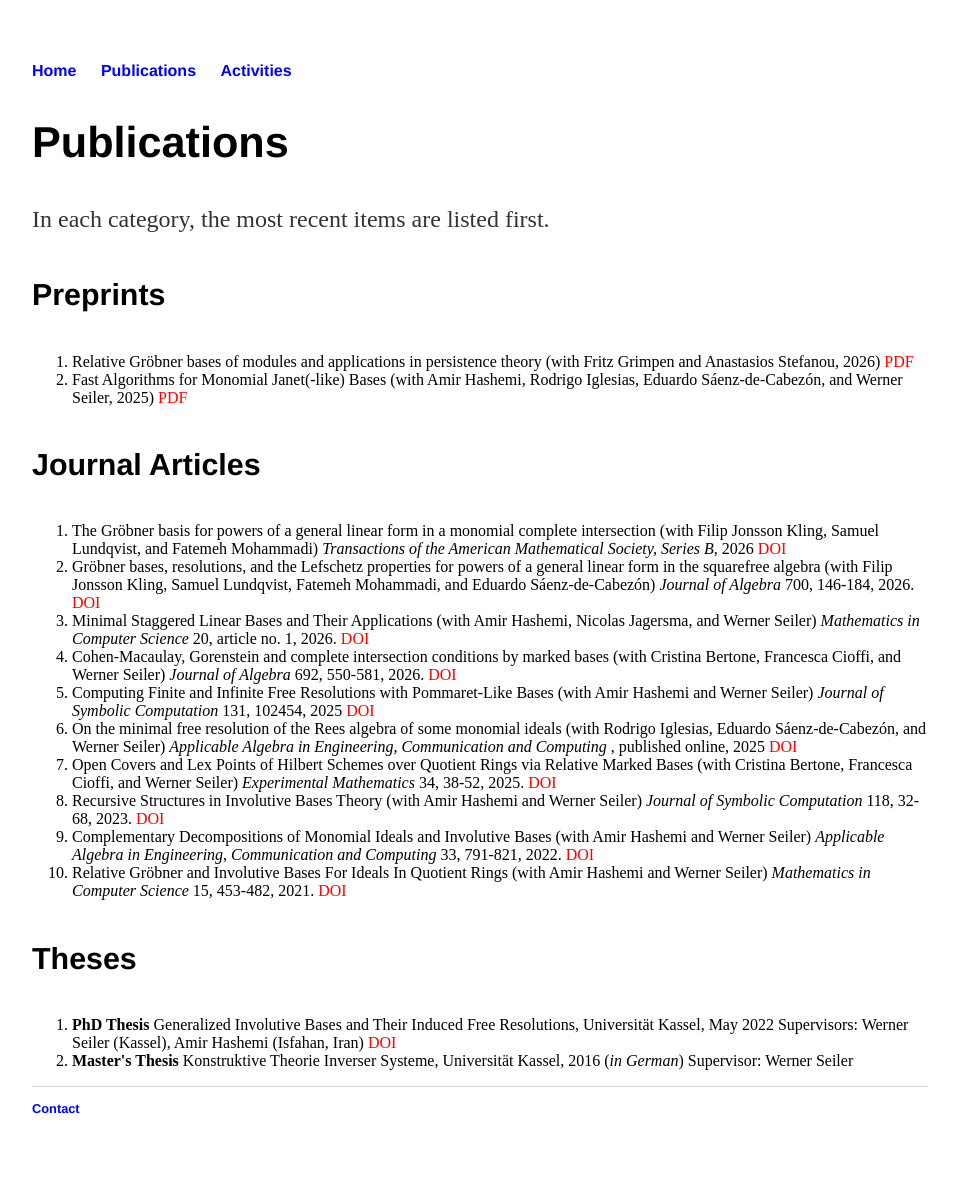
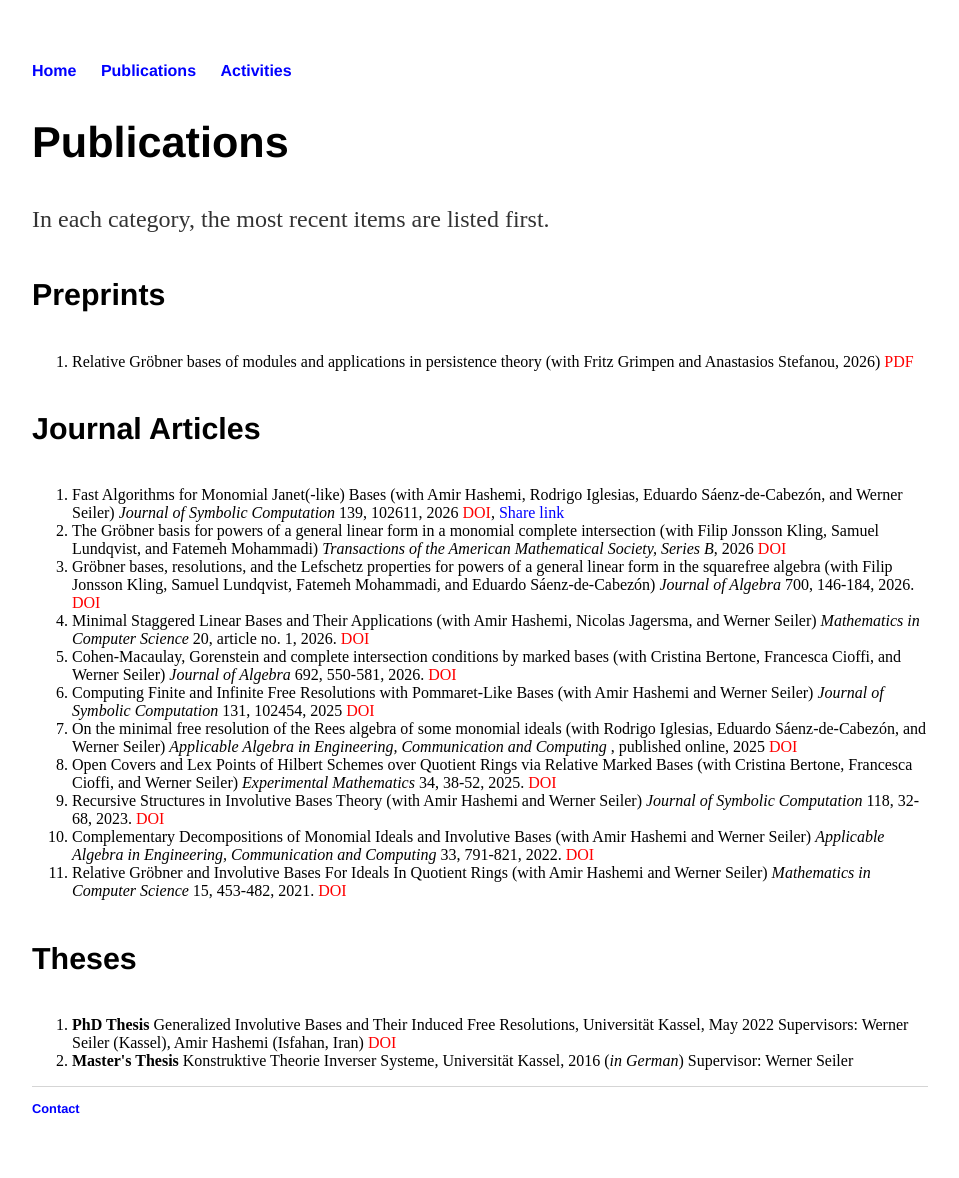
Before and after one commit to johannes-matthias-orth/johannes-matthias-orth.github.io, a Jekyll site: the page built from publications/index.html, in a window 1280 px wide. Shown: the whole page, without its empty margins (160-1119 px from the left). Built offline with Jekyll 4.4.1, drawn with Linux system fonts in a browser that asks for light colours.

Commit message:
Update index.html

```diff
--- a/publications/index.html
+++ b/publications/index.html
@@ -10,11 +10,11 @@ title: Publications of Matthias Orth
 		<p>
 		<ol>
 			<li>Relative Gröbner bases of modules and applications in persistence theory (with Fritz Grimpen and Anastasios Stefanou, 2026) <a href="https://doi.org/10.48550/arXiv.2603.27149", style="color:red">PDF</a></li>
-			<li>Fast Algorithms for Monomial Janet(-like) Bases (with Amir Hashemi, Rodrigo Iglesias, Eduardo Sáenz-de-Cabezón, and Werner Seiler, 2025) <a href="https://www.mathematik.uni-kassel.de/~seiler/Papers/PDF/FastJanet.pdf", style="color:red">PDF</a></li>
 		</ol>
 		</p>
 	<h4>Journal Articles</h4>
 		<ol>
+			<li>Fast Algorithms for Monomial Janet(-like) Bases (with Amir Hashemi, Rodrigo Iglesias, Eduardo Sáenz-de-Cabezón, and Werner Seiler) <i> Journal of Symbolic Computation</i> 139, 102611, 2026 <a href="https://doi.org/10.1016/j.jsc.2026.102611", style="color:red">DOI</a>, <a href="https://authors.elsevier.com/c/1nf~m2g0jri0-H", style="color:blue">Share link</a></li>
 			<li>The Gröbner basis for powers of a general linear form in a monomial complete intersection (with Filip Jonsson Kling, Samuel Lundqvist, and Fatemeh Mohammadi) <i> Transactions of the American Mathematical Society, Series B</i>, 2026 <a href="https://doi.org/10.1090/btran/251", style="color:red">DOI</a></li>
 			<li>Gröbner bases, resolutions, and the Lefschetz properties for powers of a general linear form in the squarefree algebra (with Filip Jonsson Kling, Samuel Lundqvist, Fatemeh Mohammadi, and Eduardo Sáenz-de-Cabezón) <i> Journal of Algebra</i> 700, 146-184, 2026.  <a href="https://doi.org/10.1016/j.jalgebra.2026.04.012", style="color:red">DOI</a></li>
 			<li>Minimal Staggered Linear Bases and Their Applications (with Amir Hashemi, Nicolas Jagersma, and Werner Seiler) <i> Mathematics in Computer Science</i> 20, article no. 1, 2026. <a href="https://doi.org/10.1007/s11786-025-00620-6", style="color:red">DOI</a></li>
```
